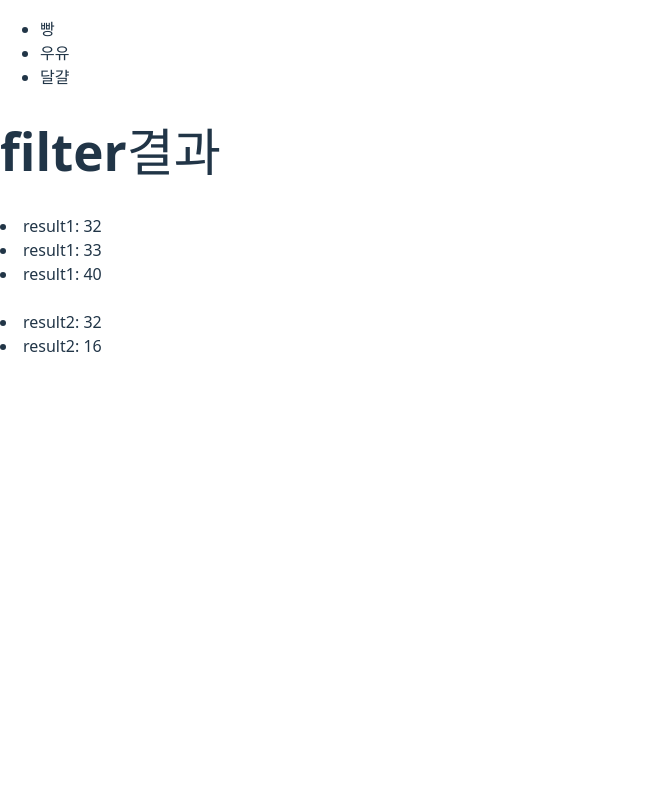
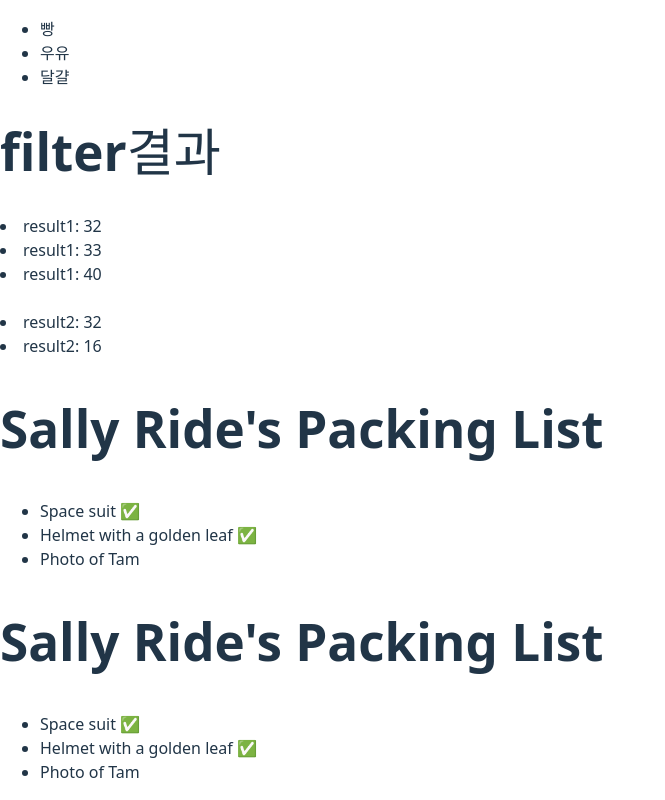
Before and after one commit to Roena0516/ReactStudy, a React (Vite) app in the folder Day03/: page / in a window 1280 px wide. Shown: the part 502-1302 px from the top of the page, without its empty margins (0-665 px from the left). Before the commit the page ends 860 px from the top, so only its background shows below. Built offline with nearby package versions, Linux system fonts and the light colour scheme.

Commit message:
조건부 jsx 반환하기

```diff
--- a/Day03/src/App.jsx
+++ b/Day03/src/App.jsx
@@ -1,5 +1,7 @@
+import PackingList2 from "./Condition2";
 import MapTest1 from "./MapTest1";
 import MapTest2 from "./MapTest2";
+import PackingList from "./PackingList";
 
 export default function App() {
 
@@ -8,6 +10,8 @@ export default function App() {
     <div>
       <MapTest1 />
       <MapTest2 />
+      <PackingList />
+      <PackingList2 />
     </div>
   )
 }
--- /dev/null
+++ b/Day03/src/Condition2.jsx
@@ -0,0 +1,23 @@
+function Item({ name, isPacked }) {
+    return  isPacked ? <li>{name} ✅</li> : <li>{name}</li>;
+  }
+
+
+  export default function PackingList2() {
+    const items = [
+        {isPacked: true, name: "Space suit"},
+        {isPacked: true, name: "Helmet with a golden leaf"},
+        {isPacked: false, name: "Photo of Tam"},
+    ]
+
+    return (
+      <section>
+        <h1>Sally Ride's Packing List</h1>
+        <ul>
+            {items.map((item) => {
+                return <Item isPacked={item.isPacked} name={item.name} />
+            })}
+        </ul>
+      </section>
+    );
+  }
--- /dev/null
+++ b/Day03/src/PackingList.jsx
@@ -0,0 +1,26 @@
+function Item({ name, isPacked }) {
+    return  isPacked ? <li>{name} ✅</li> : <li>{name}</li>;
+  }
+
+
+  export default function PackingList() {
+    return (
+      <section>
+        <h1>Sally Ride's Packing List</h1>
+        <ul>
+          <Item
+            isPacked={true}
+            name="Space suit"
+          />
+          <Item
+            isPacked={true}
+            name="Helmet with a golden leaf"
+          />
+          <Item
+            isPacked={false}
+            name="Photo of Tam"
+          />
+        </ul>
+      </section>
+    );
+  }
```
